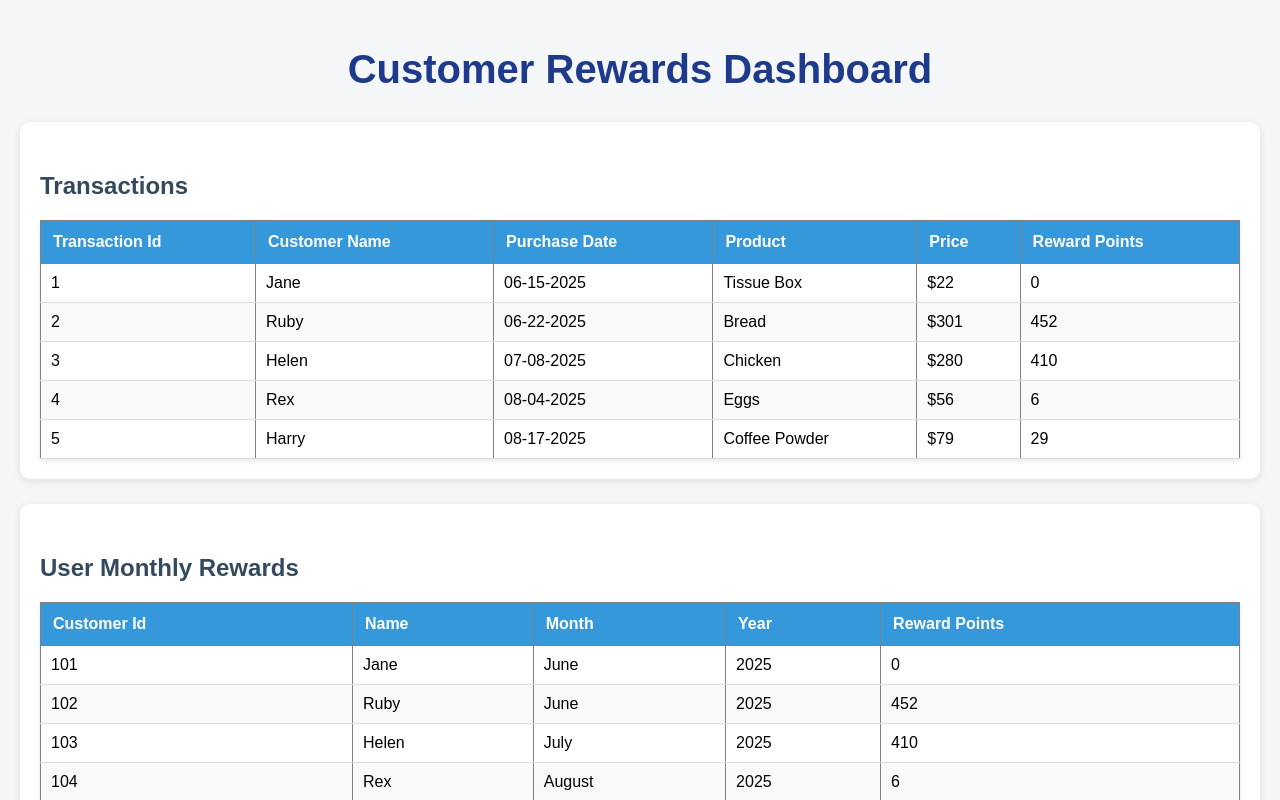
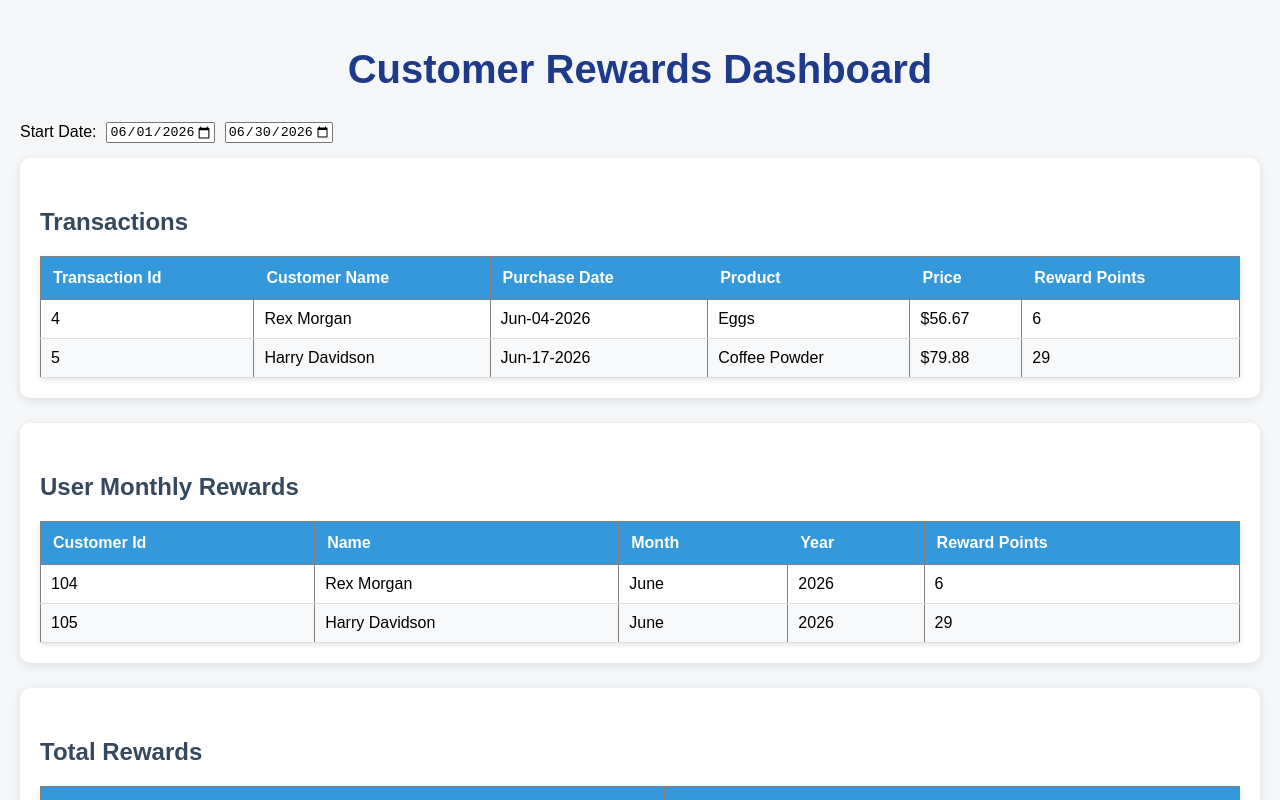
Before and after one commit to ArdhraShaji7/ReactAssignment, a React (Create React App) app: page / in a window 1280 px wide. Shown: the top 800 px of the page. Built offline with nearby package versions, Linux system fonts and the light colour scheme.

Commit message:
Added Date Picker and dashboard enhancements

```diff
--- a/src/App.css
+++ b/src/App.css
@@ -68,5 +68,16 @@ tr:hover {
   padding: 20px;
   border-radius: 10px;
   margin-bottom: 25px;
-  box-shadow: 0 2px 8px rgba(0,0,0,0.1);
+  box-shadow: 0 2px 8px rgba(0, 0, 0, 0.1);
 }
+.date-filter {
+  display: flex;
+  gap: 10px;
+  align-items: center;
+  margin-bottom: 15px;
+}
+
+.error-message {
+  color: red;
+  margin-bottom: 10px;
+}
--- a/src/App.jsx
+++ b/src/App.jsx
@@ -1,7 +1,7 @@
-import React from "react";
-import { useEffect, useState } from 'react';
+import React, { useEffect, useState } from 'react';
 import cusTransDetails from './TransactionData';
-import "./App.css";
+import moment from 'moment';
+import './App.css';
 
 import {
   fetchTransactionData,
@@ -13,34 +13,77 @@ import {
 import TransactionsTable from './TransactionsTable.jsx';
 import MonthlyRewardsTable from './MonthlyRewardsTable.jsx';
 import TotalRewardsTable from './TotalRewardsTable.jsx';
+
 function App() {
   const [state, setState] = useState({
     transactions: [],
-    loading: true,
+    loading: false,
     error: '',
   });
+
+  const [startDate, setStartDate] = useState('');
+  const [endDate, setEndDate] = useState('');
+  const [dateError, setDateError] = useState('');
 
   useEffect(() => {
     const loadTransactions = async () => {
       try {
         const response = await fetchTransactionData(cusTransDetails);
 
+        const sortedTransactions = sortTransDate(response);
+        const latestTransaction =
+          sortedTransactions[sortedTransactions.length - 1];
+        const latestDate = moment(
+          latestTransaction.dateOfTransaction,
+          'MMM-DD-YYYY'
+        );
+
+        setStartDate(latestDate.clone().startOf('month').format('YYYY-MM-DD'));
+        setEndDate(latestDate.clone().endOf('month').format('YYYY-MM-DD'));
         setState({
-          transactions: sortTransDate(response),
+          transactions: sortedTransactions,
           loading: false,
           error: '',
         });
-      } catch {
+      } catch (error) {
         setState({
           transactions: [],
           loading: false,
-          error: 'Failed to load transactions',
+          error: error.message,
         });
       }
     };
 
     loadTransactions();
   }, []);
+
+  const validateDateRange = (start, end) => {
+    if (!start || !end) {
+      return true;
+    }
+
+    const days = moment(end).diff(moment(start), 'days');
+
+    if (days > 90) {
+      setDateError('Please select a date range within 90 days');
+      return false;
+    }
+
+    setDateError('');
+    return true;
+  };
+
+  const handleStartDateChange = (value) => {
+    if (validateDateRange(value, endDate)) {
+      setStartDate(value);
+    }
+  };
+
+  const handleEndDateChange = (value) => {
+    if (validateDateRange(startDate, value)) {
+      setEndDate(value);
+    }
+  };
 
   if (state.loading) {
     return <h2>Loading...</h2>;
@@ -50,25 +93,64 @@ function App() {
     return <h2>{state.error}</h2>;
   }
 
-  const monthlyRewards = getReward(state.transactions);
+  const filteredTransactions = state.transactions.filter((transaction) => {
+    const transactionDate = moment(
+      transaction.dateOfTransaction,
+      'MMM-DD-YYYY'
+    );
 
-  const totalRewards = getTotalReward(state.transactions);
+    return transactionDate.isBetween(startDate, endDate, 'day', '[]');
+  });
+  const hasData = filteredTransactions.length > 0;
+  const monthlyRewards = getReward(filteredTransactions);
+  const totalRewards = getTotalReward(filteredTransactions);
 
   return (
     <div className="container">
       <div className="dashboard-header">
         <h1>Customer Rewards Dashboard</h1>
       </div>
+
+      <div className="date-filter">
+        <label>Start Date:</label>
+        <input
+          type="date"
+          value={startDate}
+          max={moment().format('YYYY-MM-DD')}
+          onChange={(e) => handleStartDateChange(e.target.value)}
+        />
+
+        <input
+          type="date"
+          value={endDate}
+          max={moment().format('YYYY-MM-DD')}
+          onChange={(e) => handleEndDateChange(e.target.value)}
+        />
+      </div>
+
+      {dateError && <p className="error-message">{dateError}</p>}
+
       <div className="card">
-        <TransactionsTable cusTransDetails={state.transactions} />
+        {hasData ? (
+          <TransactionsTable cusTransDetails={filteredTransactions} />
+        ) : (
+          <p>No transactions found for the selected date range.</p>
+        )}
+      </div>
+      <div className="card">
+        {hasData ? (
+          <MonthlyRewardsTable rewards={monthlyRewards} />
+        ) : (
+          <p>No reward data available for the selected date range.</p>
+        )}
       </div>
 
       <div className="card">
-        <MonthlyRewardsTable rewards={monthlyRewards} />
-      </div>
-
-      <div className="card">
+        {hasData ? (
           <TotalRewardsTable rewards={totalRewards} />
+        ) : (
+          <p>No reward data available for the selected date range.</p>
+        )}
       </div>
     </div>
   );
--- a/src/MonthlyRewardsTable.jsx
+++ b/src/MonthlyRewardsTable.jsx
@@ -1,4 +1,5 @@
-import React from "react";
+import React from 'react';
+import moment from 'moment';
 function MonthlyRewardsTable({ rewards }) {
   return (
     <>
@@ -22,8 +23,8 @@ function MonthlyRewardsTable({ rewards }) {
                 return a.year - b.year;
               }
 
-              const monthA = new Date(`${a.month} 1, ${a.year}`).getMonth();
-              const monthB = new Date(`${b.month} 1, ${b.year}`).getMonth();
+              const monthA = moment(a.month, 'MMMM').month();
+              const monthB = moment(b.month, 'MMMM').month();
 
               if (monthA !== monthB) {
                 return monthA - monthB;
--- a/src/TotalRewardsTable.jsx
+++ b/src/TotalRewardsTable.jsx
@@ -1,5 +1,4 @@
-import React from "react";
-
+import React from 'react';
 
 function TotalRewardsTable({ rewards }) {
   return (
@@ -14,7 +13,7 @@ function TotalRewardsTable({ rewards }) {
           </tr>
         </thead>
 
-         <tbody>
+        <tbody>
           {Object.values(rewards)
             .sort((a, b) => b.rewardPoints - a.rewardPoints)
             .map((reward) => (
--- a/src/TransactionData.js
+++ b/src/TransactionData.js
@@ -1,43 +1,48 @@
 const cusTransDetails = [
   {
     transactionId: 2,
-    cusName: 'Ruby',
-    cusId: 102,
+    firstName: 'Ruby',
+    lastName: 'Smith',
+    customerId: 102,
     product: 'Bread',
-    amountPaid: 301,
-    dateOfTransaction: '06-22-2025',
+    amountPaid: 301.33,
+    dateOfTransaction: 'Apr-22-2026',
   },
   {
     transactionId: 1,
-    cusName: 'Jane',
-    cusId: 101,
+    firstName: 'Jane',
+    lastName: 'Johnson',
+    customerId: 101,
     product: 'Tissue Box',
-    amountPaid: 22,
-    dateOfTransaction: '06-15-2025',
+    amountPaid: 22.12,
+    dateOfTransaction: 'Apr-15-2026',
   },
   {
     transactionId: 4,
-    cusName: 'Rex',
-    cusId: 104,
+    firstName: 'Rex',
+    lastName: 'Morgan',
+    customerId: 104,
     product: 'Eggs',
-    amountPaid: 56,
-    dateOfTransaction: '08-04-2025',
+    amountPaid: 56.67,
+    dateOfTransaction: 'Jun-04-2026',
   },
   {
     transactionId: 5,
-    cusName: 'Harry',
-    cusId: 105,
+    firstName: 'Harry',
+    lastName: 'Davidson',
+    customerId: 105,
     product: 'Coffee Powder',
-    amountPaid: 79,
-    dateOfTransaction: '08-17-2025',
+    amountPaid: 79.88,
+    dateOfTransaction: 'Jun-17-2026',
   },
   {
     transactionId: 3,
-    cusName: 'Helen',
-    cusId: 103,
+    firstName: 'Helen',
+    lastName: 'Mary',
+    customerId: 103,
     product: 'Chicken',
-    amountPaid: 280,
-    dateOfTransaction: '07-08-2025',
+    amountPaid: 280.91,
+    dateOfTransaction: 'May-08-2026',
   },
 ];
 
--- a/src/TransactionsTable.jsx
+++ b/src/TransactionsTable.jsx
@@ -1,6 +1,6 @@
-import React from "react";
+import React from 'react';
 
-import { rewardCalculator } from "./utils";
+import { rewardCalculator } from './utils';
 
 function TransactionsTable({ cusTransDetails }) {
   return (
@@ -23,10 +23,10 @@ function TransactionsTable({ cusTransDetails }) {
           {cusTransDetails.map((transaction) => (
             <tr key={transaction.transactionId}>
               <td>{transaction.transactionId}</td>
-              <td>{transaction.cusName}</td>
+              <td>{`${transaction.firstName} ${transaction.lastName}`}</td>
               <td>{transaction.dateOfTransaction}</td>
               <td>{transaction.product}</td>
-              <td>${transaction.amountPaid}</td>
+              <td>${transaction.amountPaid.toFixed(2)}</td>
               <td>{rewardCalculator(transaction.amountPaid)}</td>
             </tr>
           ))}
--- a/src/utils.js
+++ b/src/utils.js
@@ -1,3 +1,4 @@
+import moment from 'moment';
 
 export const fetchTransactionData = (cusTransDetails) => {
   return Promise.resolve(cusTransDetails);
@@ -18,40 +19,28 @@ export const rewardCalculator = (amountPaid) => {
 };
 
 export const sortTransDate = (cusTransDetails) => {
-  return [...cusTransDetails].sort((a, b) => {
-    const da = new Date(a.dateOfTransaction);
-    const db = new Date(b.dateOfTransaction);
-    return da - db;
-  });
+  return [...cusTransDetails].sort(
+    (a, b) =>
+      moment(a.dateOfTransaction, 'MMM-DD-YYYY').valueOf() -
+      moment(b.dateOfTransaction, 'MMM-DD-YYYY').valueOf()
+  );
 };
 
 export const getReward = (cusTransDetails) => {
   return cusTransDetails.reduce((acc, transaction) => {
-    const [monthPart, dayPart, yearPart] =
-      transaction.dateOfTransaction.split("-");
+    const date = moment(transaction.dateOfTransaction, 'MMM-DD-YYYY');
 
-    const date = new Date(
-      yearPart,
-      Number(monthPart) - 1,
-      dayPart
-    );
+    const month = date.format('MMMM');
+    const year = date.format('YYYY');
 
-    const month = date.toLocaleString("default", {
-      month: "long",
-    });
+    const points = rewardCalculator(transaction.amountPaid);
 
-    const year = date.getFullYear();
-
-    const points = rewardCalculator(
-      transaction.amountPaid
-    );
-
-    const key = `${transaction.cusId}-${month}-${year}`;
+    const key = `${transaction.customerId}-${month}-${year}`;
 
     if (!acc[key]) {
       acc[key] = {
-        customerId: transaction.cusId,
-        customerName: transaction.cusName,
+        customerId: transaction.customerId,
+        customerName: `${transaction.firstName} ${transaction.lastName}`,
         month,
         year,
         rewardPoints: 0,
@@ -66,18 +55,16 @@ export const getReward = (cusTransDetails) => {
 
 export const getTotalReward = (cusTransDetails) => {
   return cusTransDetails.reduce((acc, transaction) => {
-    const points = rewardCalculator(
-      transaction.amountPaid
-    );
+    const points = rewardCalculator(transaction.amountPaid);
 
-    if (!acc[transaction.cusId]) {
-      acc[transaction.cusId] = {
-        customerName: transaction.cusName,
+    if (!acc[transaction.customerId]) {
+      acc[transaction.customerId] = {
+        customerName: `${transaction.firstName} ${transaction.lastName}`,
         rewardPoints: 0,
       };
     }
 
-    acc[transaction.cusId].rewardPoints += points;
+    acc[transaction.customerId].rewardPoints += points;
 
     return acc;
   }, {});
```
Also changed, not shown: package.json (+3 -9 lines), 1 other file (tests, documents, lock files or other folders). Lines whose indentation alone changed are shown as unchanged.
